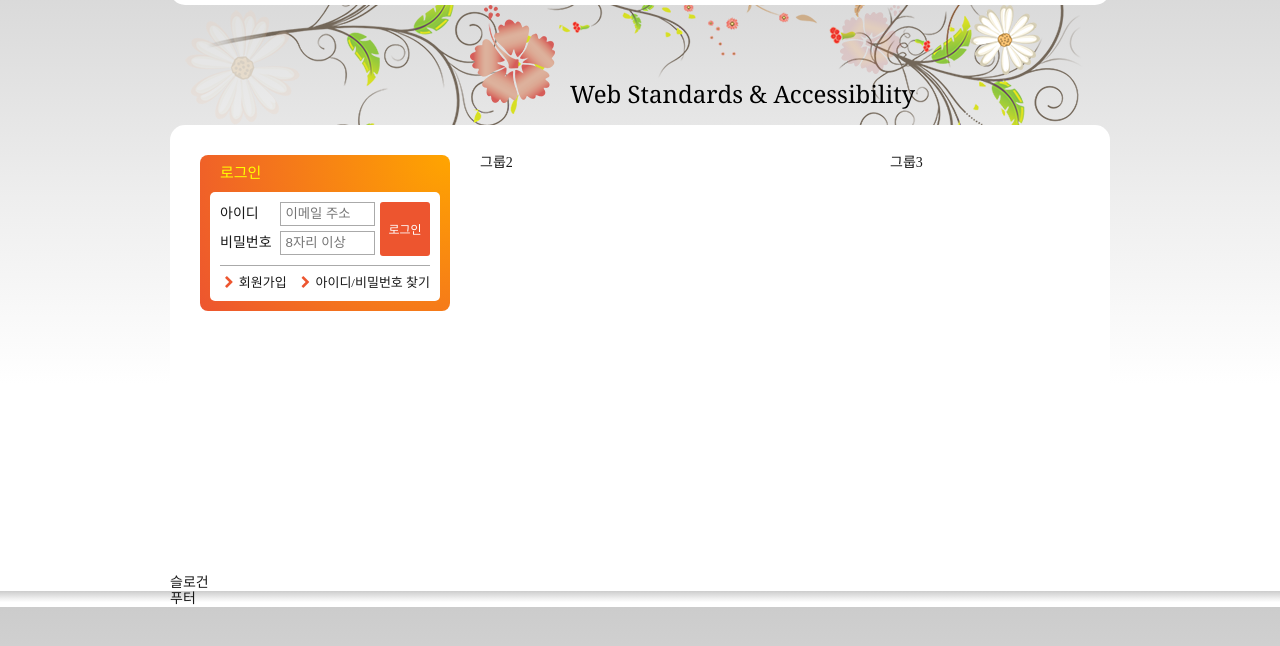
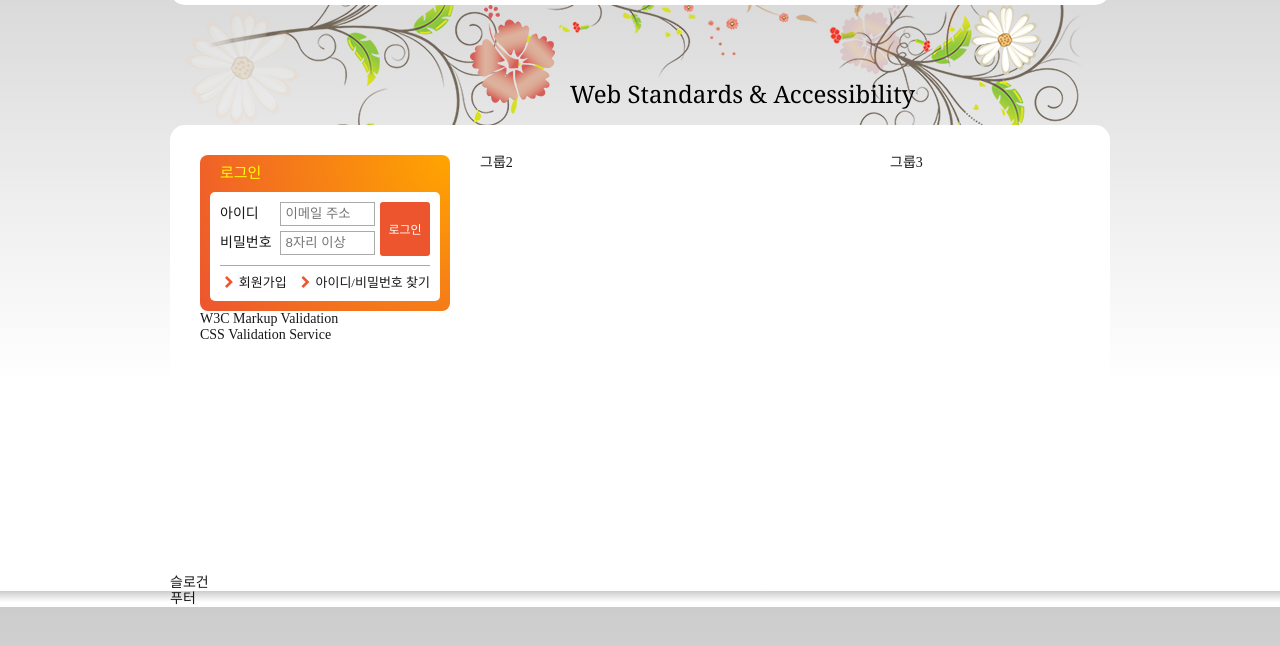
Before and after one commit to Barise/webcafe, a plain HTML site: page index.html in a window 1280 px wide. Shown: the part 136-782 px from the top of the page. Drawn offline with Linux system fonts and the light colour scheme; a web font is replaced by a local one.

Commit message:
유효성 검사 배너 마크업 완성

```diff
--- a/index.html
+++ b/index.html
@@ -155,6 +155,17 @@
               </li>
             </ul>
           </section>
+          <section class="validation">
+            <h2 class="readable-hidden">유효성 검사 배너</h2>
+              <ul class="validation-list">
+                <li>
+                  <a href="https://validator.w3.org/" target="_blank" title="마크업 유효성 검사 사이트로 이동(새창)">W3C Markup Validation</a>
+                </li>
+                <li>
+                  <a href="https://jigsaw.w3.org/css-validator/" target="_blank" title="CSS 유효성 검사 사이트로 이동(새창)">CSS Validation Service</a>
+                </li>
+              </ul>
+          </section>
         </div>
         <div class="group group2">그룹2</div>
         <div class="group group3">그룹3</div>
```
